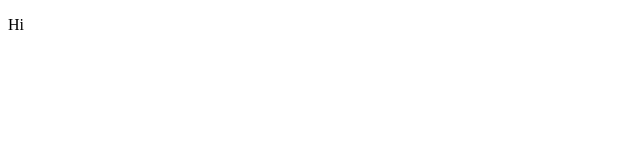
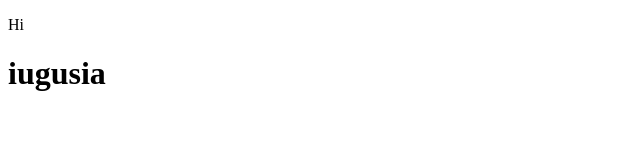
Before and after one commit to kariuki-john/test3, a plain HTML site: page index.html in a window 1280 px wide. Shown: the whole page, without its empty margins (0-640 px from the left). Drawn offline with Linux system fonts and the light colour scheme.

Commit message:
initial commit

```diff
--- a/index.html
+++ b/index.html
@@ -8,5 +8,6 @@
 </head>
 <body>
     <p>Hi</p>
+    <h1>iugusia</h1>
 </body>
 </html>
```
